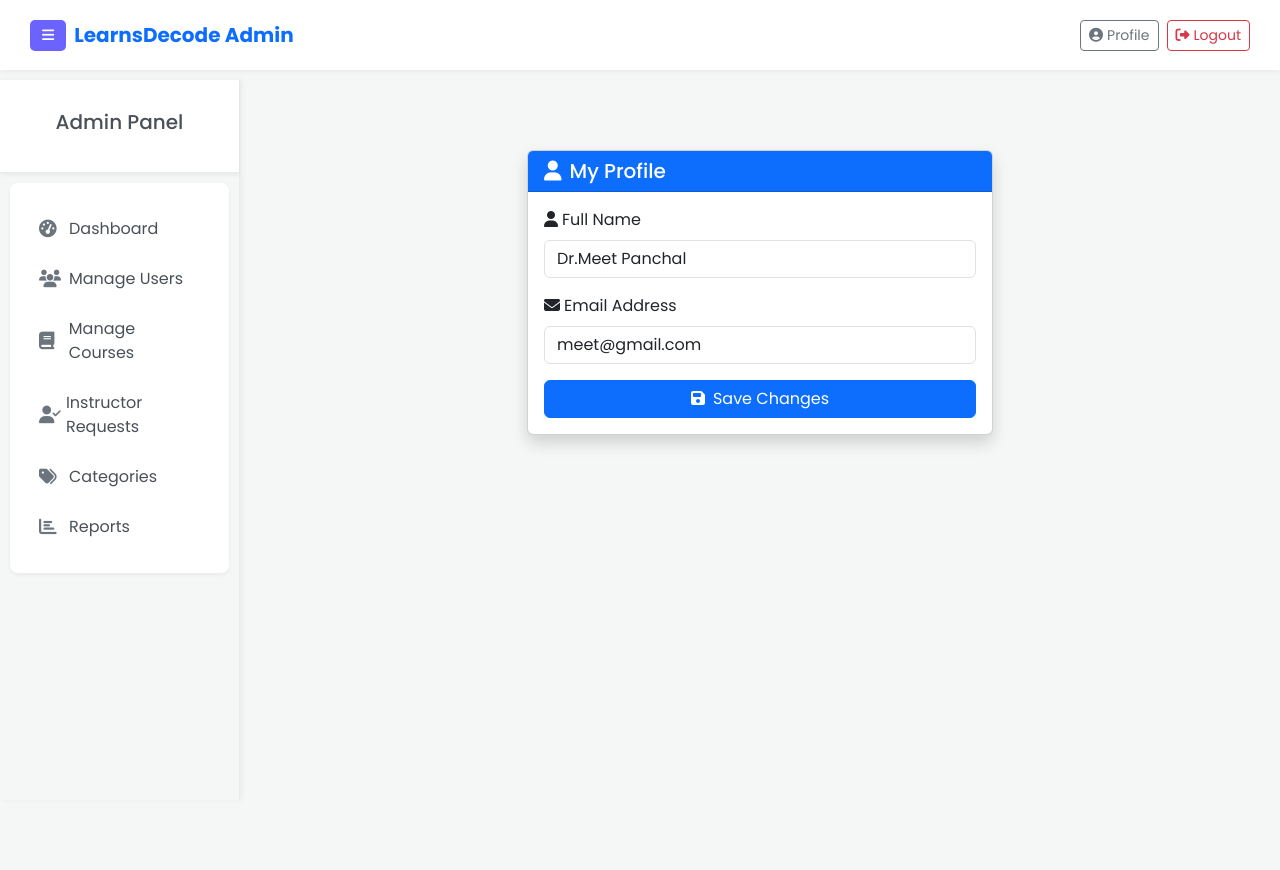
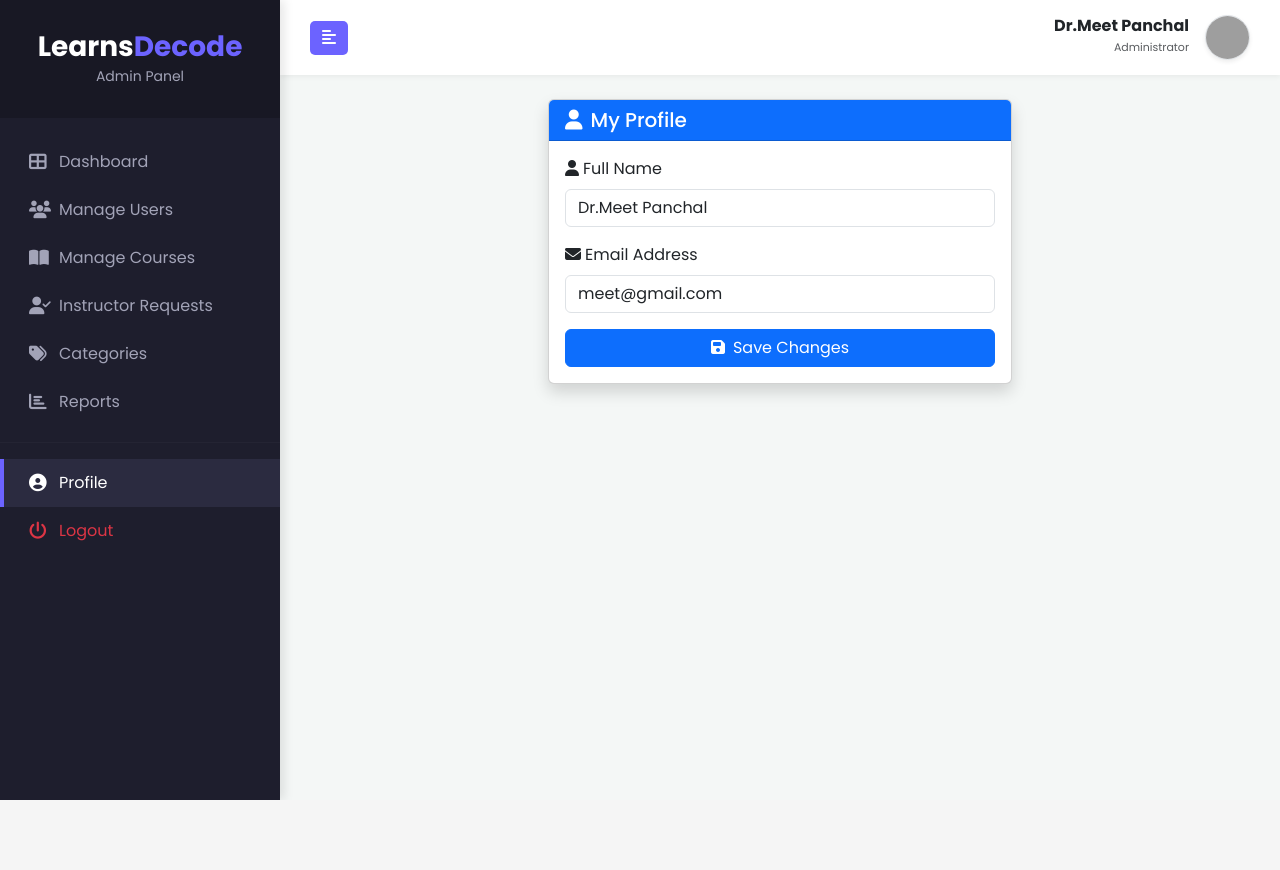
Before and after one commit to Manav-panchal03/LearnsDecode, a PHP site: page /admin/profile.php in a window 1280 px wide. After the commit the page ends 800 px from the top, so only its background shows below. Run offline with PHP 8.4, Linux system fonts and the light colour scheme; a user stored in the database is signed in; data comes from the database, SQL or seed files in the repository; grey boxes are pictures that could not be loaded.

Commit message:
admin done

```diff
--- a/admin/includes/footer.php
+++ b/admin/includes/footer.php
@@ -4,6 +4,15 @@
     </div> <!-- end content -->
 
 <script src="https://cdn.jsdelivr.net/npm/bootstrap@5.3.0/dist/js/bootstrap.bundle.min.js"></script>
+<script src="https://code.jquery.com/jquery-3.6.0.min.js"></script>
+<script>
+    $(document).ready(function () {
+        $('#sidebarCollapse').on('click', function () {
+            $('#sidebar').toggleClass('active');
+            $('#content').toggleClass('active');
+        });
+    });
+</script>
 <script>
 document.getElementById('sidebarCollapse').addEventListener('click', function() {
     document.getElementById('sidebar').classList.toggle('active');
--- a/admin/includes/header.php
+++ b/admin/includes/header.php
@@ -18,6 +18,8 @@ if(!isset($_SESSION['user_id']) || $_SESSION['user_role'] !== 'admin'){
 
 // determine active page for sidebar highlighting
 $activePage = basename($_SERVER['PHP_SELF']);
+$admin_name = $_SESSION['user_name'];
+$admin_email = $_SESSION['user_email'];
 ?>
 <!DOCTYPE html>
 <html lang="en">
@@ -30,25 +32,24 @@ $activePage = basename($_SERVER['PHP_SELF']);
     <link rel="stylesheet" href="https://cdnjs.cloudflare.com/ajax/libs/font-awesome/6.4.0/css/all.min.css">
     <style>
         :root {
-            --sidebar-width: 240px;
+            --sidebar-width: 280px;
             --primary-color: #6c63ff;
             --dark-bg: #1e1e2d;
         }
 
-        body { font-family: 'Poppins', sans-serif; background-color: #f4f7f6; overflow-x: hidden; overflow-y: scroll; }
+        body { font-family: 'Poppins', sans-serif; background-color: #f4f7f6; overflow-x: hidden; }
 
         /* --- SIDEBAR & CONTENT --- */
-        #sidebar { width: var(--sidebar-width); height: calc(100vh - 80px); position: fixed; left: 0; top: 80px; background: #f4f7f6; color: #333; transition: all 0.3s ease-in-out; z-index: 2000; box-shadow: 2px 0 5px rgba(0,0,0,0.05); border-right: 1px solid #e9ecef; }
+        #sidebar { width: var(--sidebar-width); height: 100vh; position: fixed; left: 0; top: 0; background: var(--dark-bg); color: #a2a3b7; transition: all 0.3s ease-in-out; z-index: 1000; box-shadow: 4px 0 10px rgba(0,0,0,0.1); }
         #sidebar.active { left: calc(-1 * var(--sidebar-width)); }
-        .sidebar-header { padding: 30px 20px; text-align: center; background: #ffffff; border-bottom: 1px solid #e9ecef; color: #495057; box-shadow: 0 2px 4px rgba(0,0,0,0.05); }
-        .nav-links { padding: 20px 0; background: #ffffff; margin: 10px; border-radius: 8px; box-shadow: 0 2px 4px rgba(0,0,0,0.05); }
-        .nav-links a { padding: 12px 25px; display: flex; align-items: center; color: #495057; text-decoration: none; transition: 0.2s; border-left: 4px solid transparent; border-radius: 0 4px 4px 0; margin: 2px 0; }
-        .nav-links a i { width: 30px; font-size: 1.1rem; color: #6c757d; }
-        .nav-links a:hover, .nav-links a.active { background: #f8f9fa; color: #007bff; border-left: 4px solid #007bff; }
-        #content { width: calc(100% - var(--sidebar-width)); margin-left: var(--sidebar-width); transition: all 0.3s ease-in-out; min-height: 100vh; padding: 30px; padding-top: 80px; }
+        .sidebar-header { padding: 30px 20px; text-align: center; background: rgba(0,0,0,0.2); }
+        .nav-links { padding: 20px 0; }
+        .nav-links a { padding: 12px 25px; display: flex; align-items: center; color: #a2a3b7; text-decoration: none; transition: 0.2s; border-left: 4px solid transparent; }
+        .nav-links a i { width: 30px; font-size: 1.1rem; }
+        .nav-links a:hover, .nav-links a.active { background: #2b2b40; color: #ffffff; border-left: 4px solid var(--primary-color); }
+        #content { width: calc(100% - var(--sidebar-width)); margin-left: var(--sidebar-width); transition: all 0.3s ease-in-out; min-height: 100vh; }
         #content.active { width: 100%; margin-left: 0; }
         .navbar-custom { background: #ffffff; padding: 15px 30px; box-shadow: 0 2px 5px rgba(0,0,0,0.05); }
-        .table-3d { box-shadow: 0 4px 8px rgba(0,0,0,0.1); border-radius: 8px; overflow: hidden; }
         #sidebarCollapse { background: var(--primary-color); border: none; color: white; padding: 5px 12px; border-radius: 5px; }
     </style>
 </head>
@@ -57,64 +58,43 @@ $activePage = basename($_SERVER['PHP_SELF']);
 <!-- <nav class="navbar navbar-custom d-flex justify-content-between">
     <button id="sidebarCollapse" class="btn btn-outline-secondary btn-sm me-2"><i class="fas fa-bars"></i></button>
     <a class="navbar-brand fw-bold text-primary" href="<?= defined('BASE_URL') ? BASE_URL : '' ?>/admin/dashboard.php">LearnsDecode Admin</a>
-    <div class="d-flex gap-2 align-items-center">
-        <a class="btn btn-outline-secondary btn-sm" href="<?= defined('BASE_URL') ? BASE_URL : '' ?>/admin/profile.php"><i class="fas fa-user-circle me-1"></i>Profile</a>
-        <a class="btn btn-outline-danger btn-sm" href="<?= defined('BASE_URL') ? BASE_URL : '' ?>/logout.php" onclick="return confirm('Are you sure you want to logout?')"><i class="fas fa-sign-out-alt me-1"></i>Logout</a>
+    <div class="user-info d-flex align-items-center">
+        <div class="text-end me-3 d-none d-sm-block">
+            <div class="fw-bold lh-1"><?= $admin_name; ?></div>
+            <small class="text-muted" style="font-size: 11px;">Administrator</small>
+        </div>
+        <img src="https://ui-avatars.com/api/?name=<?= urlencode($admin_name) ?>&background=6c63ff&color=fff" class="rounded-circle shadow-sm border" width="45" height="45" style="object-fit: cover;">
     </div>
 </nav> -->
 
-<nav class="navbar navbar-custom d-flex justify-content-between">
-
-    <div class="d-flex align-items-center">
-        <button id="sidebarCollapse" class="btn btn-outline-secondary btn-sm me-2">
-            <i class="fas fa-bars"></i>
-        </button>
-
-        <a class="navbar-brand fw-bold text-primary mb-0"
-           href="<?= defined('BASE_URL') ? BASE_URL : '' ?>/admin/dashboard.php">
-           LearnsDecode Admin
-        </a>
+<nav id="sidebar">
+    <div class="sidebar-header">
+        <h3 class="fw-bold text-white mb-0">Learns<span style="color:var(--primary-color)">Decode</span></h3>
+        <small>Admin Panel</small>
     </div>
-
-    <div class="d-flex gap-2 align-items-center">
-        <a class="btn btn-outline-secondary btn-sm"
-           href="<?= defined('BASE_URL') ? BASE_URL : '' ?>/admin/profile.php">
-           <i class="fas fa-user-circle me-1"></i>Profile
-        </a>
-
-        <a class="btn btn-outline-danger btn-sm"
-           href="<?= defined('BASE_URL') ? BASE_URL : '' ?>/logout.php"
-           onclick="return confirm('Are you sure you want to logout?')">
-           <i class="fas fa-sign-out-alt me-1"></i>Logout
-        </a>
+    <div class="nav-links">
+        <a href="dashboard.php" class="<?= basename($_SERVER['PHP_SELF']) == 'dashboard.php' ? 'active' : '' ?>"><i class="fas fa-th-large"></i> Dashboard</a>
+        <a href="manage_users.php" class="<?= basename($_SERVER['PHP_SELF']) == 'manage_users.php' ? 'active' : '' ?>"><i class="fas fa-users"></i> Manage Users</a>
+        <a href="manage_courses.php" class="<?= basename($_SERVER['PHP_SELF']) == 'manage_courses.php' ? 'active' : '' ?>"><i class="fas fa-book-open"></i> Manage Courses</a>
+        <a href="instructor_requests.php" class="<?= basename($_SERVER['PHP_SELF']) == 'instructor_requests.php' ? 'active' : '' ?>"><i class="fas fa-user-check"></i> Instructor Requests</a>
+        <a href="manage_categories.php" class="<?= basename($_SERVER['PHP_SELF']) == 'manage_categories.php' ? 'active' : '' ?>"><i class="fas fa-tags"></i> Categories</a>
+        <a href="reports.php" class="<?= basename($_SERVER['PHP_SELF']) == 'reports.php' ? 'active' : '' ?>"><i class="fas fa-chart-bar"></i> Reports</a>
+        <hr style="border-color: rgba(255,255,255,0.1)">
+        <a href="profile.php" class="<?= basename($_SERVER['PHP_SELF']) == 'profile.php' ? 'active' : '' ?>"><i class="fas fa-user-circle"></i> Profile</a>
+        <a href="<?= defined('BASE_URL') ? BASE_URL : '' ?>/logout.php" class="text-danger" onclick="return confirm('Are you sure you want to logout?')"><i class="fas fa-power-off"></i> Logout</a>
     </div>
-
 </nav>
 
-<div id="sidebar">
-    <div class="sidebar-header">
-        <h5>Admin Panel</h5>
-    </div>
-    <div class="nav-links">
-        <a href="dashboard.php" class="<?= $activePage == 'dashboard.php' ? 'active' : '' ?>">
-            <i class="fas fa-tachometer-alt"></i> Dashboard
-        </a>
-        <a href="manage_users.php" class="<?= $activePage == 'manage_users.php' ? 'active' : '' ?>">
-            <i class="fas fa-users"></i> Manage Users
-        </a>
-        <a href="manage_courses.php" class="<?= $activePage == 'manage_courses.php' ? 'active' : '' ?>">
-            <i class="fas fa-book"></i> Manage Courses
-        </a>
-        <a href="instructor_requests.php" class="<?= $activePage == 'instructor_requests.php' ? 'active' : '' ?>">
-            <i class="fas fa-user-check"></i> Instructor Requests
-        </a>
-        <a href="manage_categories.php" class="<?= $activePage == 'manage_categories.php' ? 'active' : '' ?>">
-            <i class="fas fa-tags"></i> Categories
-        </a>
-        <a href="reports.php" class="<?= $activePage == 'reports.php' ? 'active' : '' ?>">
-            <i class="fas fa-chart-bar"></i> Reports
-        </a>
-    </div>
-</div>
-
 <div id="content">
+    <nav class="navbar navbar-custom d-flex justify-content-between">
+        <button type="button" id="sidebarCollapse">
+            <i class="fas fa-align-left"></i>
+        </button>
+        <div class="user-info d-flex align-items-center">
+            <div class="text-end me-3 d-none d-sm-block">
+                <div class="fw-bold lh-1"><?= $admin_name; ?></div>
+                <small class="text-muted" style="font-size: 11px;">Administrator</small>
+            </div>
+            <img src="https://ui-avatars.com/api/?name=<?= urlencode($admin_name) ?>&background=6c63ff&color=fff" class="rounded-circle shadow-sm border" width="45" height="45" style="object-fit: cover;">
+        </div>
+    </nav>
--- a/admin/manage_categories.php
+++ b/admin/manage_categories.php
@@ -25,6 +25,7 @@ $categories_query = "SELECT c.*, COUNT(co.id) as course_count FROM categories c
 $categories_result = mysqli_query($conn, $categories_query);
 ?>
 
+<div class="container-fluid p-4">
     <div class="d-flex justify-content-between align-items-center mb-4">
         <h2><i class="fas fa-tags me-2"></i>Manage Categories</h2>
         <button class="btn btn-primary" data-bs-toggle="modal" data-bs-target="#addCategoryModal">
--- a/admin/profile.php
+++ b/admin/profile.php
@@ -28,7 +28,7 @@ $admin = mysqli_fetch_assoc(mysqli_query($conn, "SELECT name,email FROM users WH
 
 <?php include 'includes/header.php'; ?>
 
-<div class="container-fluid">
+<div class="container-fluid p-4">
     <div class="row justify-content-center">
         <div class="col-md-6">
             <div class="card shadow">
```
Also changed, not shown: admin/dashboard.php (+82 -84 lines), admin/instructor_requests.php (+5 -4 lines), admin/manage_courses.php (+5 -4 lines), admin/manage_users.php (+5 -4 lines), admin/reports.php (+5 -4 lines). Lines whose indentation alone changed are shown as unchanged.
